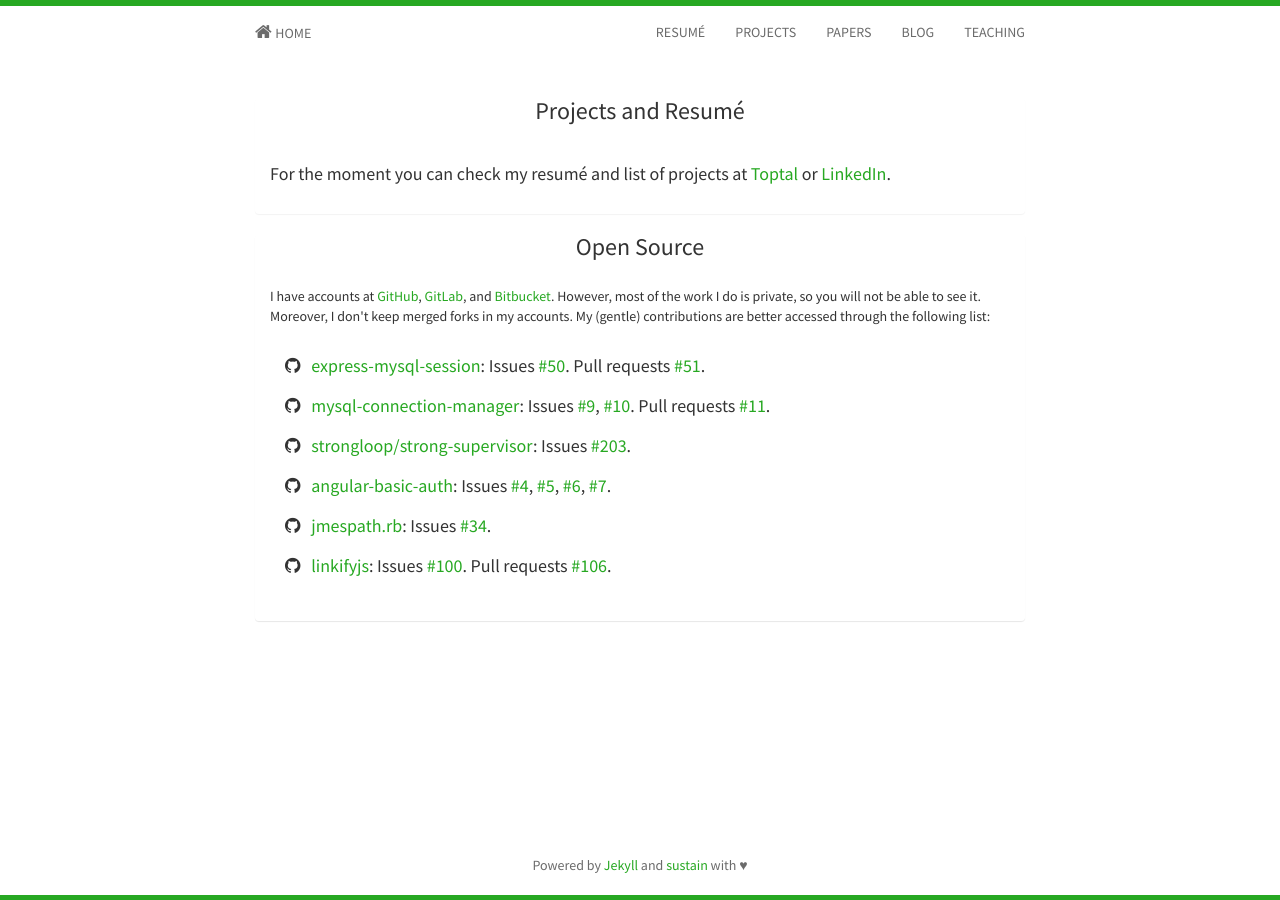
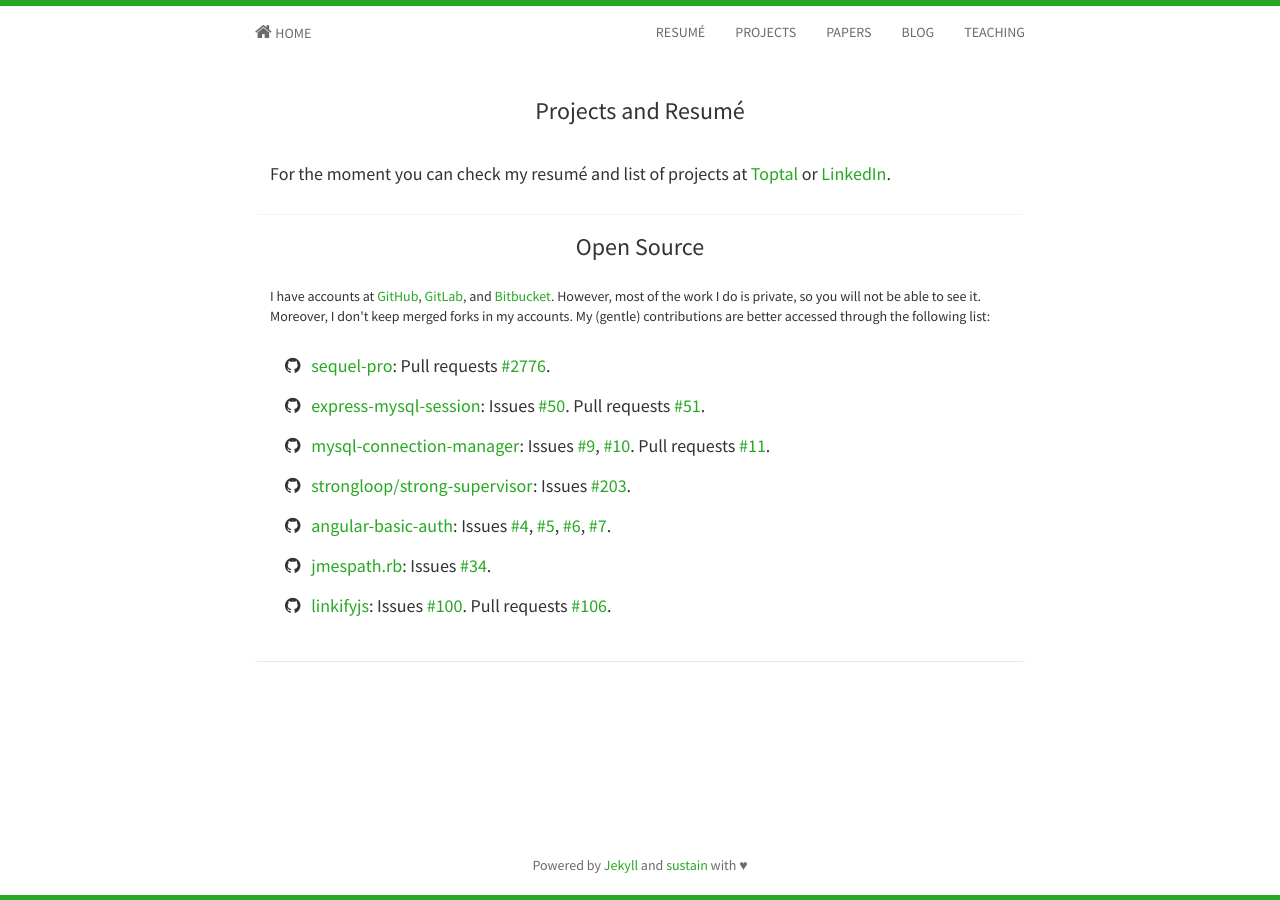
Before and after one commit to fcarreiro/fcarreiro.github.com, a Jekyll site: the page built from projects.html, in a window 1280 px wide. Built offline with Jekyll 4.4.1, drawn with Linux system fonts in a browser that asks for light colours; nearby versions of some CDN libraries.

Commit message:
Add sequel-pro pull request

```diff
--- a/_data/opensource.yml
+++ b/_data/opensource.yml
@@ -1,3 +1,8 @@
+- title: 'sequel-pro'
+  url: 'https://github.com/sequelpro/sequelpro/'
+  issues: []
+  prs: [2776]
+
 - title: 'express-mysql-session'
   url: 'https://github.com/chill117/express-mysql-session/'
   issues: [50]
```
